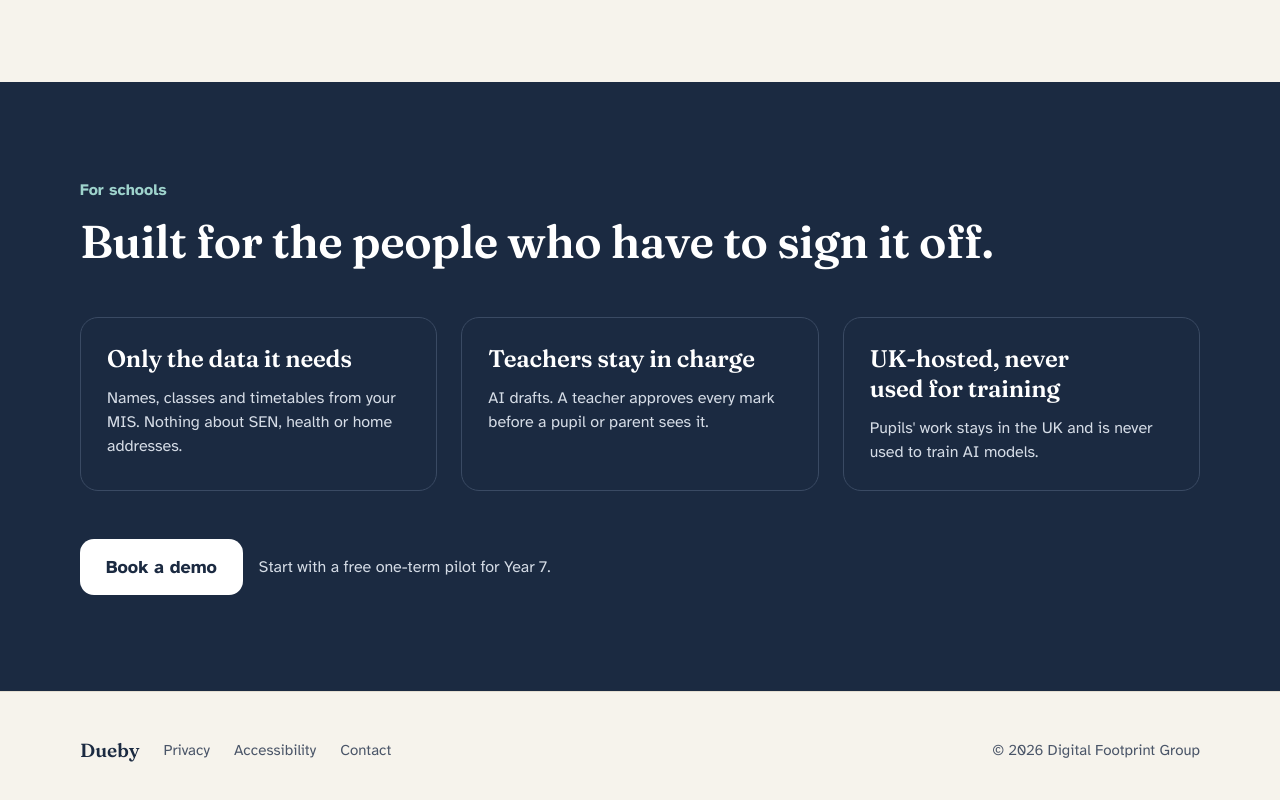
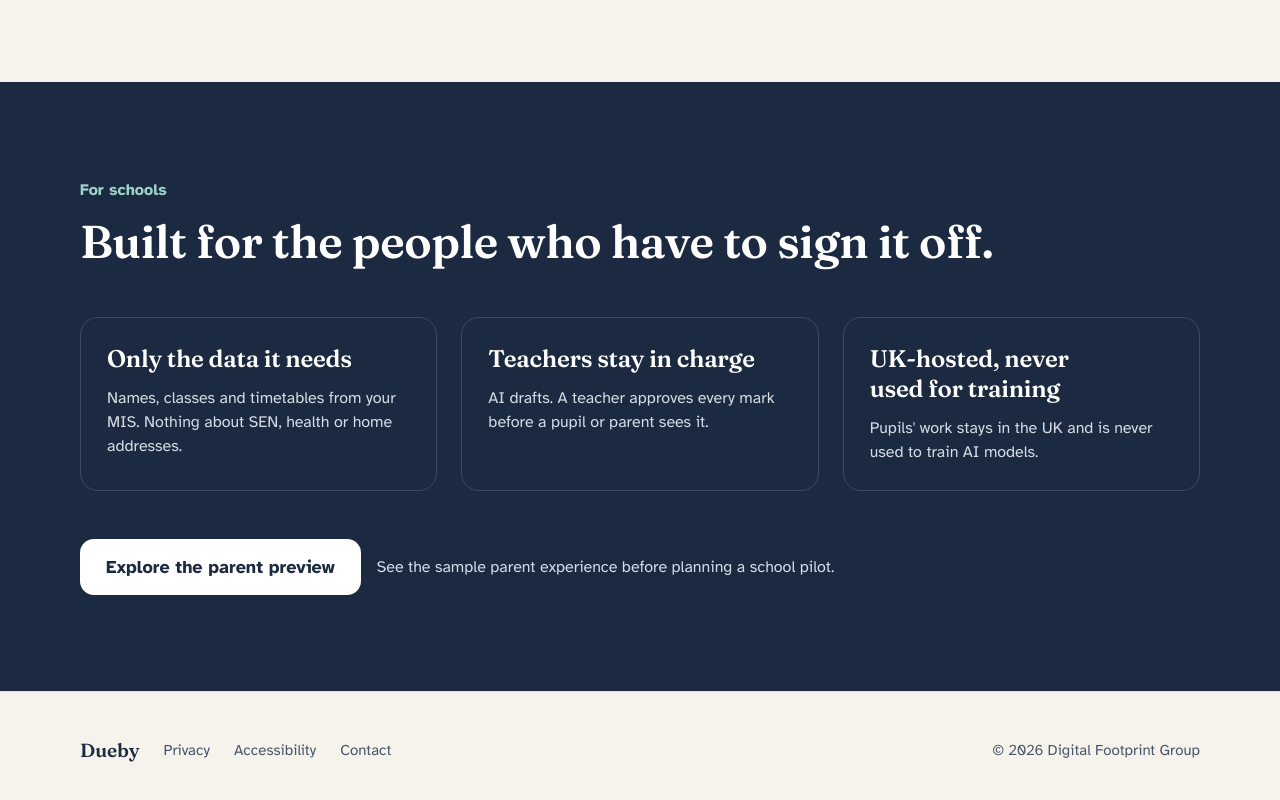
Before and after one commit to DFPAtlas/readdy-9b5d82, a React (Vite) app: page / in a window 1280 px wide. Shown: the part 2051-2851 px from the top of the page. Built offline with nearby package versions, Linux system fonts and the light colour scheme.

Commit message:
Dueby: add interactive parent preview

```diff
--- a/src/components/marketing/ForSchools.tsx
+++ b/src/components/marketing/ForSchools.tsx
@@ -63,11 +63,11 @@ export function ForSchools() {
               navigate('/demo');
             }}
           >
-            Book a demo
+            Explore the parent preview
           </Button>
 
           <p className="text-[16px]" style={{ color: '#D5DCE6' }}>
-            Start with a free one-term pilot for Year 7.
+            See the sample parent experience before planning a school pilot.
           </p>
         </div>
       </Container>
```
